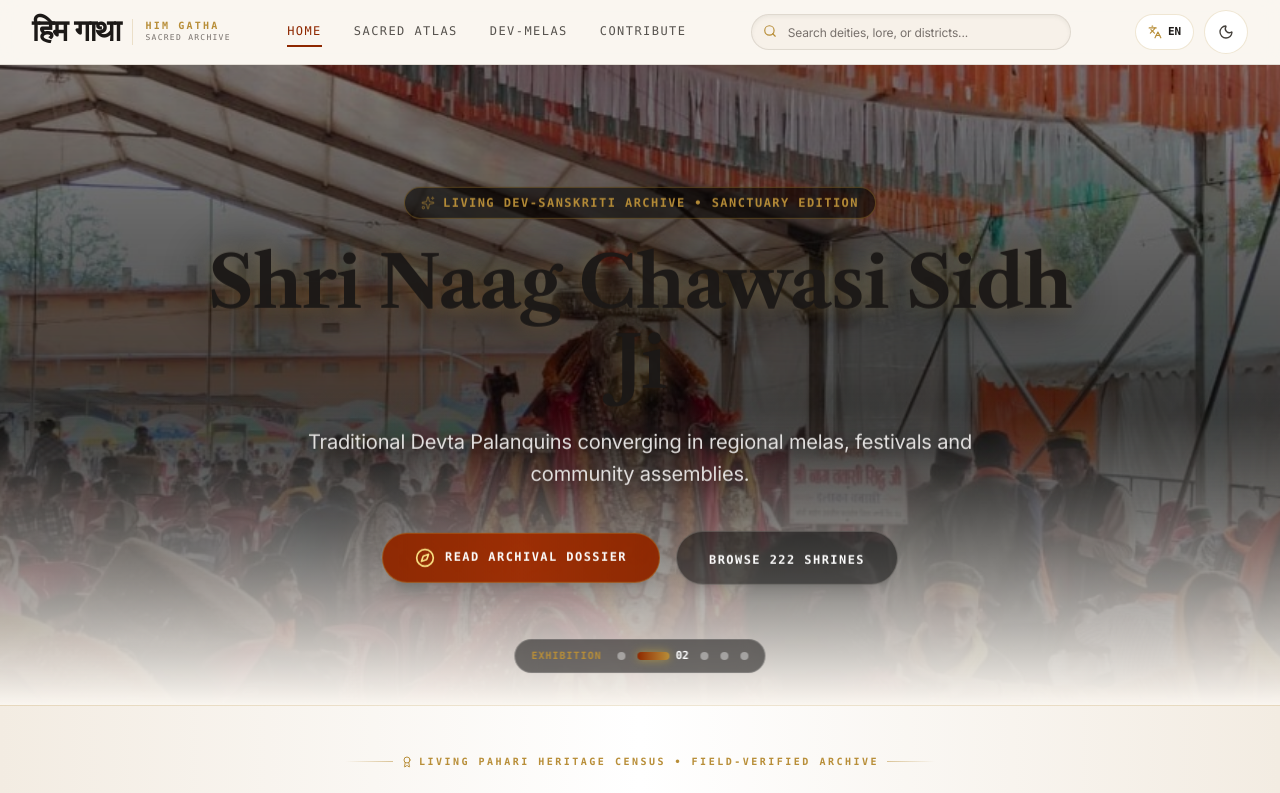
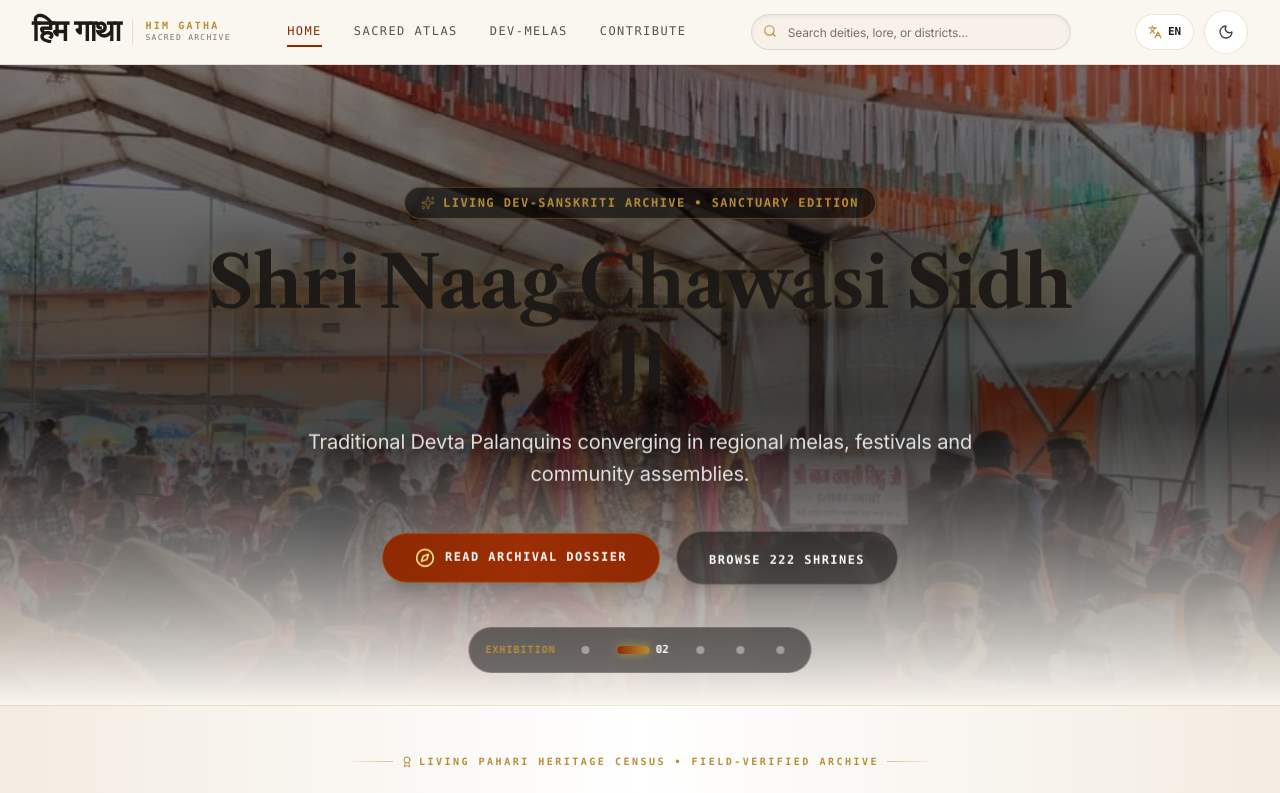
Before and after one commit to bhupendersingh8/him-gatha, a React (Vite) app: page / in a window 1280 px wide. Shown: the top 793 px of the page. Built offline with nearby package versions, Linux system fonts and the light colour scheme; a web font is replaced by a local one.

Commit message:
feat(router): configure Jev automatic skill router and apply WCAG 2.2 AA fixes

```diff
--- a/src/components/HeroSlideshow.jsx
+++ b/src/components/HeroSlideshow.jsx
@@ -158,7 +158,7 @@ export default function HeroSlideshow() {
             aria-selected={index === currentSlide}
             aria-label={index === currentSlide ? `Current slide: ${slide.title}` : `Go to slide ${index + 1}: ${slide.title}`}
             onClick={() => setCurrentSlide(index)}
-            className="flex items-center gap-1.5 cursor-pointer focus:outline-none focus-visible:ring-2 focus-visible:ring-[var(--accent-gold)] rounded-full transition-all"
+            className="min-w-[28px] min-h-[28px] p-1.5 inline-flex items-center justify-center gap-1.5 cursor-pointer focus:outline-none focus-visible:ring-2 focus-visible:ring-[var(--accent-gold)] rounded-full transition-all"
           >
             <span
               className={`h-2 rounded-full transition-all duration-500 ${
--- a/src/pages/Home.jsx
+++ b/src/pages/Home.jsx
@@ -481,7 +481,7 @@ export default function Home() {
             </div>
             <Link
               to="/calendar"
-              className="inline-flex items-center gap-2 px-6 py-3 rounded-lg bg-[var(--accent-color)] text-white text-sm font-semibold hover:opacity-95 transition-opacity self-start md:self-end shadow-md hover:shadow-luxury"
+              className="inline-flex items-center gap-2 px-6 py-3 rounded-lg bg-[var(--accent-crimson)] text-white text-sm font-semibold hover:opacity-95 transition-opacity self-start md:self-end shadow-md hover:shadow-luxury"
             >
               <Calendar className="w-4 h-4" />
               <span>{t('view_all_festivals')}</span>
@@ -719,7 +719,7 @@ export default function Home() {
               <div className="flex flex-col sm:flex-row gap-3">
                 <button
                   onClick={() => navigate(selectedMapDistrict === 'All' ? '/explore' : `/explore?district=${encodeURIComponent(selectedMapDistrict)}`)}
-                  className="inline-flex items-center justify-center gap-2 px-6 py-3.5 rounded-lg bg-[var(--accent-color)] text-white text-sm font-semibold hover:opacity-95 transition-opacity shadow-md hover:shadow-luxury cursor-pointer"
+                  className="inline-flex items-center justify-center gap-2 px-6 py-3.5 rounded-lg bg-[var(--accent-crimson)] text-white text-sm font-semibold hover:opacity-95 transition-opacity shadow-md hover:shadow-luxury cursor-pointer"
                 >
                   <Compass className="w-4 h-4" />
                   <span>Explore {selectedMapDistrict === 'All' ? 'Sacred Atlas' : `${selectedMapDistrict} Atlas`}</span>
@@ -769,7 +769,7 @@ export default function Home() {
           <div className="flex flex-col sm:flex-row items-center justify-center gap-4">
             <Link
               to="/contribute"
-              className="w-full sm:w-auto inline-flex items-center justify-center gap-2 px-8 py-3.5 rounded-lg bg-[var(--accent-color)] text-white text-sm font-semibold hover:opacity-95 transition-opacity shadow-md hover:shadow-luxury"
+              className="w-full sm:w-auto inline-flex items-center justify-center gap-2 px-8 py-3.5 rounded-lg bg-[var(--accent-crimson)] text-white text-sm font-semibold hover:opacity-95 transition-opacity shadow-md hover:shadow-luxury"
             >
               <ShieldCheck className="w-4 h-4" />
               <span>Submit Local Deity Lore</span>
```
Also changed, not shown: .agents/skills/addy-agent-skills/SKILL.md (added), .agents/skills/graphify/SKILL.md (added), .agents/skills/jev/SKILL.md, .agents/skills/ponytail/SKILL.md (added).
